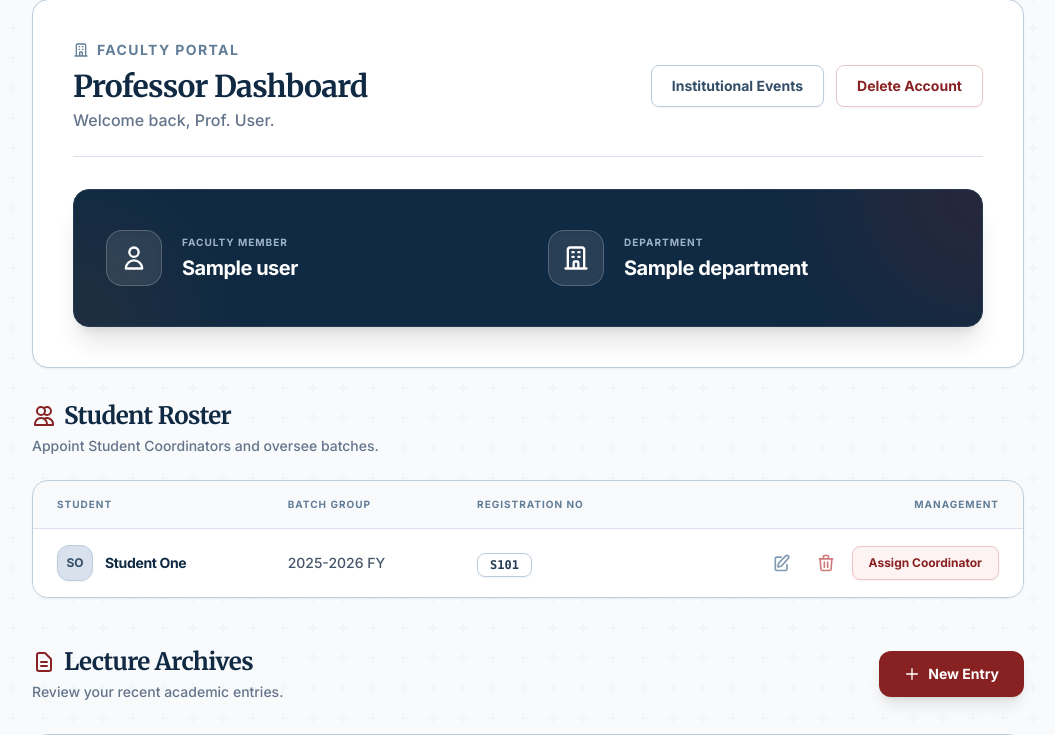
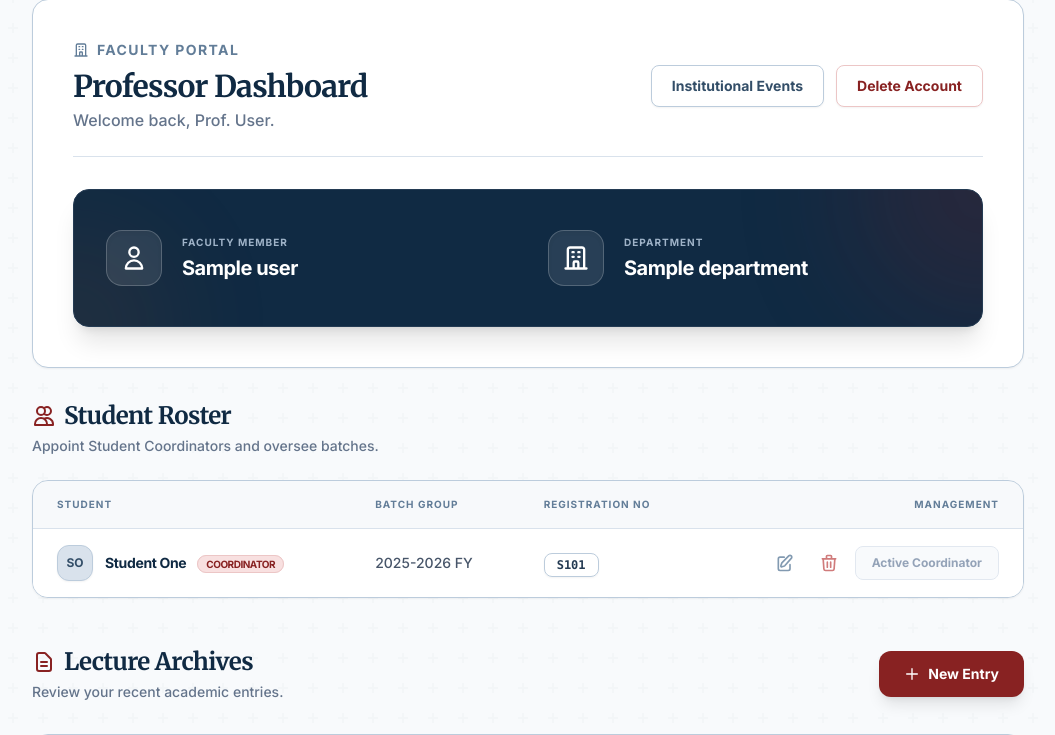
Before and after one commit to Shreyashkar-Mishra/ClassBridge---Event-Attendance-Monitoring, a Django app: template templates/dashboard_faculty.html in a window 1280 px wide. Shown: the part 157-892 px from the top of the page, without its empty margins (112-1167 px from the left). Run offline with Django 5.2, Linux system fonts and the light colour scheme; data comes from the database, SQL or seed files in the repository; both versions use the stored data as it was after the commit; tables that the repository leaves empty hold one stand-in row (values such as "Sample post"); the template is opened without the code that fills it: values that come from a table or form of the project are taken from there, most other values are stand-ins (such as "Sample title", 1, 10 or a date in 2020); data that the repository does not hold is empty; some libraries are stand-ins or nearby versions.

Commit message:
Allow promoted students to remain in Student Roster with Coordinator status tags

```diff
--- a/templates/dashboard_faculty.html
+++ b/templates/dashboard_faculty.html
@@ -110,6 +110,9 @@
                                     </div>
                                     <div class="text-sm font-bold text-navy-900 tracking-tight">
                                         {{ student.user.get_full_name }}
+                                        {% if student.user.user_type == 'coordinator' %}
+                                        <span class="ml-2 px-2 py-0.5 bg-burgundy-100 text-burgundy-700 text-[10px] font-bold rounded-full border border-burgundy-200 uppercase tracking-tighter">Coordinator</span>
+                                        {% endif %}
                                     </div>
                                 </div>
                             </td>
@@ -127,6 +130,7 @@
                                 <a href="{% url 'delete_student' student.id %}" class="p-2 text-burgundy-400 hover:text-burgundy-700 hover:bg-burgundy-50 rounded-lg transition-all" title="Delete Student">
                                     <svg class="w-5 h-5" fill="none" stroke="currentColor" viewBox="0 0 24 24"><path stroke-linecap="round" stroke-linejoin="round" stroke-width="2" d="M19 7l-.867 12.142A2 2 0 0116.138 21H7.862a2 2 0 01-1.995-1.858L5 7m5 4v6m4-6v6m1-10V4a1 1 0 00-1-1h-4a1 1 0 00-1 1v3M4 7h16"></path></svg>
                                 </a>
+                                {% if student.user.user_type != 'coordinator' %}
                                 <form action="{% url 'promote_to_coordinator' student.id %}" method="POST"
                                     class="inline" onsubmit="return confirm('Promote this student to Coordinator?')">
                                     {% csrf_token %}
@@ -134,6 +138,10 @@
                                         class="inline-flex items-center px-4 py-2 border border-burgundy-200 text-xs font-bold rounded-lg text-burgundy-700 bg-burgundy-50 hover:bg-burgundy-700 hover:text-white transition-all shadow-sm">Assign
                                         Coordinator</button>
                                 </form>
+                                {% else %}
+                                <button disabled
+                                    class="inline-flex items-center px-4 py-2 border border-slate-200 text-xs font-bold rounded-lg text-slate-400 bg-slate-50 cursor-not-allowed">Active Coordinator</button>
+                                {% endif %}
                             </td>
                         </tr>
                         {% empty %}
```
Also changed, not shown: core/views.py (+4 -5 lines), templates/dashboard_coordinator.html (+6 -1 lines), db.sqlite3.
